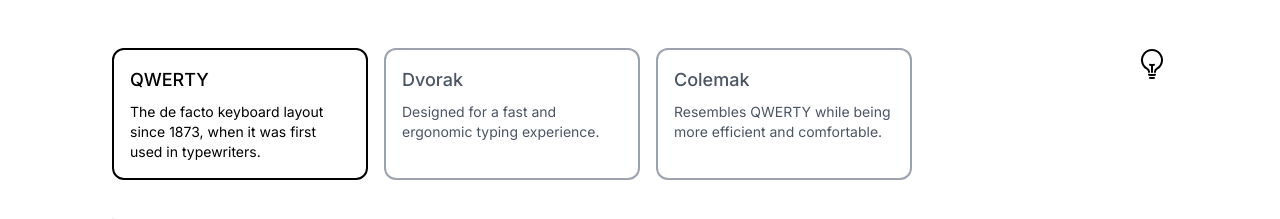
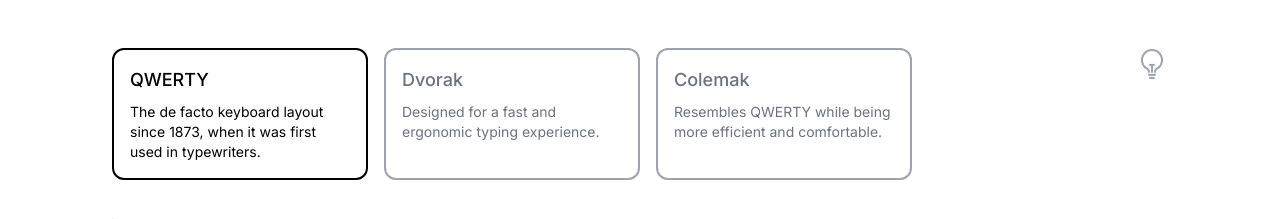
Before and after one commit to ulzhang/kiiboodo, a Next.js app: page / in a window 1280 px wide. Shown: the top 219 px of the page. Built offline with nearby package versions, Linux system fonts and the light colour scheme.

Commit message:
Made dark mode have higher contrast and prevent light button click on spacebar

```diff
--- a/src/app/globals.css
+++ b/src/app/globals.css
@@ -2,32 +2,25 @@
 @tailwind components;
 @tailwind utilities;
 
-/* :root {
+:root {
   --foreground-rgb: 0, 0, 0;
-  --background-start-rgb: 214, 219, 220;
-  --background-end-rgb: 255, 255, 255;
+  --background-rgb: 255, 255, 255;
 }
 
 @media (prefers-color-scheme: dark) {
   :root {
     --foreground-rgb: 255, 255, 255;
-    --background-start-rgb: 0, 0, 0;
-    --background-end-rgb: 0, 0, 0;
+    --background-rgb: 0, 0, 0;
   }
 }
 
 body {
   color: rgb(var(--foreground-rgb));
-  background: linear-gradient(
-      to bottom,
-      transparent,
-      rgb(var(--background-end-rgb))
-    )
-    rgb(var(--background-start-rgb));
+  background: rgb(var(--background-rgb));
 }
 
 @layer utilities {
   .text-balance {
     text-wrap: balance;
   }
-} */
+}
--- a/src/app/page.tsx
+++ b/src/app/page.tsx
@@ -34,6 +34,10 @@ const App = () => {
   const [shiftLeft, setShiftLeft] = useState(false);
   const [shiftRight, setShiftRight] = useState(false);
   const shift = shiftLeft || shiftRight;
+
+  const [metaLeft, setMetaLeft] = useState(false);
+  const [metaRight, setMetaRight] = useState(false);
+  const meta = metaLeft || metaRight;
 
   // Store if should show hints
   const [showHints, setShowHints] = useState(false);
@@ -150,6 +154,11 @@ const App = () => {
         }
       });
     } else {
+      if (meta) {
+        // If performing a command, ignore the typed letter
+        return;
+      }
+
       // Handle normal case when letter is typed
       const typedLetter =
         (shift ? keyMap[code].shiftValue : keyMap[code].value) || "";
@@ -173,13 +182,17 @@ const App = () => {
 
   // KeyboardEvent Handlers
   const handleKeyDown = (event: React.KeyboardEvent) => {
-    event.preventDefault();
-
     if (event.code === "ShiftLeft") {
       setShiftLeft(true);
     }
     if (event.code === "ShiftRight") {
       setShiftRight(true);
+    }
+    if (event.code === "MetaLeft") {
+      setMetaLeft(true);
+    }
+    if (event.code === "MetaRight") {
+      setMetaRight(true);
     }
 
     // Set highlighted key on visual keyboard
@@ -189,13 +202,17 @@ const App = () => {
   };
 
   const handleKeyUp = (event: React.KeyboardEvent) => {
-    event.preventDefault();
-
     if (event.code === "ShiftLeft") {
       setShiftLeft(false);
     }
     if (event.code === "ShiftRight") {
       setShiftRight(false);
+    }
+    if (event.code === "MetaLeft") {
+      setMetaLeft(false);
+    }
+    if (event.code === "MetaRight") {
+      setMetaRight(false);
     }
 
     // Unset highlighted key on visual keyboard
@@ -207,7 +224,7 @@ const App = () => {
 
   return (
     <div
-      className="p-12 w-screen max-w-6xl m-auto outline-0"
+      className="p-12 w-screen h-screen max-w-6xl m-auto outline-none"
       autoFocus
       tabIndex={-1}
       onKeyDown={handleKeyDown}
@@ -236,8 +253,10 @@ const App = () => {
         </div>
         <div className="text-right shrink-0 grow">
           <button
-            className="outline-0"
+            tabIndex={-1}
+            className="outline-none"
             onClick={() => setShowHints((prev) => !prev)}
+            onKeyUp={(e) => e.preventDefault()}
           >
             <LightBulb lit={showHints} />
           </button>
--- a/src/components/Icons/LightBulb.tsx
+++ b/src/components/Icons/LightBulb.tsx
@@ -6,8 +6,10 @@ const LightBulb = ({ lit }: { lit?: boolean }) => {
       viewBox="0 0 24 24"
       strokeWidth="1.5"
       stroke="currentColor"
-      className={`size-8 dark:text-gray-400 ${
-        lit ? "text-yellow-500 dark:text-yellow-600" : ""
+      className={`size-8 ${
+        lit
+          ? "text-yellow-500 dark:text-yellow-600"
+          : "text-gray-400 dark:text-gray-500"
       }`}
     >
       <path
--- a/src/components/Keyboard.tsx
+++ b/src/components/Keyboard.tsx
@@ -11,7 +11,7 @@ type KeyboardProps = {
 
 const Keyboard = ({ pressedKeys, keyMap, hintKey }: KeyboardProps) => {
   return (
-    <div className="flex flex-col gap-2 dark:text-gray-400 select-none origin-top scale-50 md:scale-[0.6] min-[900px]:scale-75 lg:scale-90 xl:scale-100">
+    <div className="flex flex-col gap-2 dark:text-gray-300 select-none origin-top scale-50 md:scale-[0.6] min-[900px]:scale-75 lg:scale-90 xl:scale-100">
       <KeyRow>
         <Key
           {...keyMap.Backquote}
--- a/src/components/KeyboardOption.tsx
+++ b/src/components/KeyboardOption.tsx
@@ -15,8 +15,8 @@ const KeyboardOption = ({
     <div
       className={`max-w-64 rounded-xl p-4 border-2 cursor-pointer transition flex-1 ${
         highlight
-          ? "border-black dark:border-gray-400 text-black dark:text-gray-400"
-          : "border-gray-400 dark:border-gray-600 text-gray-600 hover:shadow-lg ease-in-out duration-300"
+          ? "border-black dark:border-gray-400 text-black dark:text-gray-300"
+          : "border-gray-400 dark:border-gray-500 text-gray-500 hover:shadow-lg ease-in-out duration-300"
       }`}
       onClick={onClick}
     >
--- a/src/components/Keys/Key.tsx
+++ b/src/components/Keys/Key.tsx
@@ -9,9 +9,9 @@ type KeyProps = {
 const Key = ({ text, shiftText, highlight, bump, hint }: KeyProps) => {
   return (
     <div
-      className={`shrink-0 grow-0 size-16 rounded-md p-2 flex items-center justify-center text-xl leading-relaxed border-black dark:border-gray-600 ${
+      className={`shrink-0 grow-0 size-16 rounded-md p-2 flex items-center justify-center text-xl leading-relaxed border-black dark:border-gray-500 ${
         highlight
-          ? "bg-slate-600 dark:bg-gray-600 text-white dark:text-black border-0"
+          ? "bg-slate-600 dark:bg-gray-500 text-white dark:text-black border-0"
           : hint
           ? "bg-yellow-500 dark:bg-yellow-600 dark:text-black dark:border-0"
           : "border-2"
--- a/src/components/Keys/SpecialKey.tsx
+++ b/src/components/Keys/SpecialKey.tsx
@@ -28,10 +28,10 @@ const SpecialKey = ({
         width ? width : "w-16"
       } ${
         highlight
-          ? "bg-slate-600 dark:bg-gray-600 text-white dark:text-black border-0"
+          ? "bg-slate-600 dark:bg-gray-500 text-white dark:text-black border-0"
           : hint
           ? "bg-yellow-500 dark:bg-yellow-600 dark:text-black dark:border-0"
-          : "border-2 border-black dark:border-gray-600"
+          : "border-2 border-black dark:border-gray-500"
       }`}
     >
       <div
--- a/src/components/Keys/SplitKey.tsx
+++ b/src/components/Keys/SplitKey.tsx
@@ -14,9 +14,9 @@ const SplitKey = ({
   return (
     <div className="shrink-0 grow-0 size-16">
       <div
-        className={`h-1/2 flex items-center justify-center text-xs border-black dark:border-gray-600 ${
+        className={`h-1/2 flex items-center justify-center text-xs border-black dark:border-gray-500 ${
           highlightTop
-            ? "bg-slate-600 dark:bg-gray-600 text-white dark:text-black"
+            ? "bg-slate-600 dark:bg-gray-500 text-white dark:text-black"
             : "border-2"
         } ${!TopIcon ? "invisible" : ""} ${
           TopIcon && BottomIcon ? "rounded-t-md border-b-[1px]" : "rounded-md"
@@ -25,9 +25,9 @@ const SplitKey = ({
         {TopIcon && <TopIcon />}
       </div>
       <div
-        className={`h-1/2 flex items-center justify-center text-xs border-black dark:border-gray-600 ${
+        className={`h-1/2 flex items-center justify-center text-xs border-black dark:border-gray-500 ${
           highlightBottom
-            ? "bg-slate-600 dark:bg-gray-600 text-white dark:text-black"
+            ? "bg-slate-600 dark:bg-gray-500 text-white dark:text-black"
             : "border-2"
         } ${!BottomIcon ? "invisible" : ""} ${
           TopIcon && BottomIcon ? "rounded-b-md border-t-[1px]" : "rounded-md"
--- a/src/components/TypeTest.tsx
+++ b/src/components/TypeTest.tsx
@@ -58,7 +58,7 @@ const TypeTest = ({
   }, [ref.current?.offsetTop]);
 
   return (
-    <p className="text-2xl leading-relaxed tracking-tighter	h-[5rem] overflow-hidden select-none dark:text-gray-400">
+    <p className="text-2xl leading-relaxed tracking-tighter	h-[5rem] overflow-hidden select-none dark:text-gray-300">
       <span>
         {finishedText.split("").map((letter, index) => (
           <Letter key={`finished-${letter}-${index}`}>{letter}</Letter>
@@ -76,7 +76,7 @@ const TypeTest = ({
           </Letter>
         ))}
       </span>
-      <span className="text-gray-500 dark:text-gray-600">
+      <span className="text-gray-500">
         {restText.split("").map((letter, index) => (
           <Letter
             current={index === 0}
--- a/tailwind.config.ts
+++ b/tailwind.config.ts
@@ -1,7 +1,6 @@
 import type { Config } from "tailwindcss";
 
 const config: Config = {
-  darkMode: "class",
   content: [
     "./src/pages/**/*.{js,ts,jsx,tsx,mdx}",
     "./src/components/**/*.{js,ts,jsx,tsx,mdx}",
```
